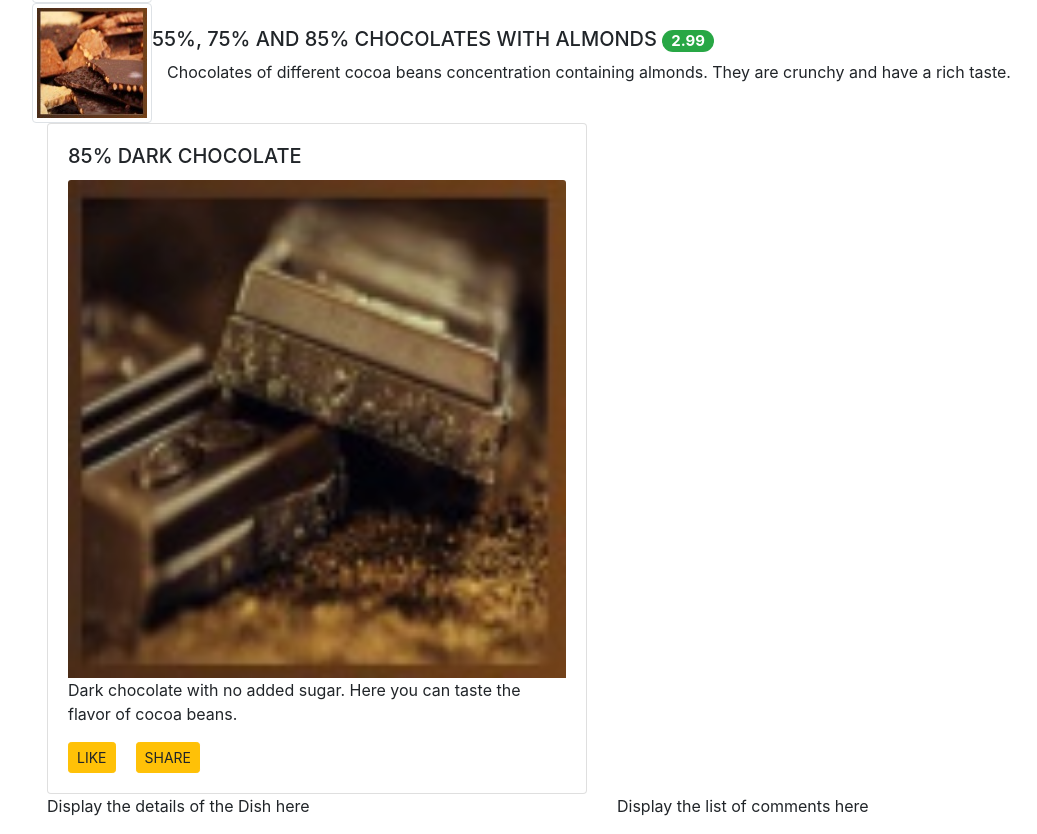
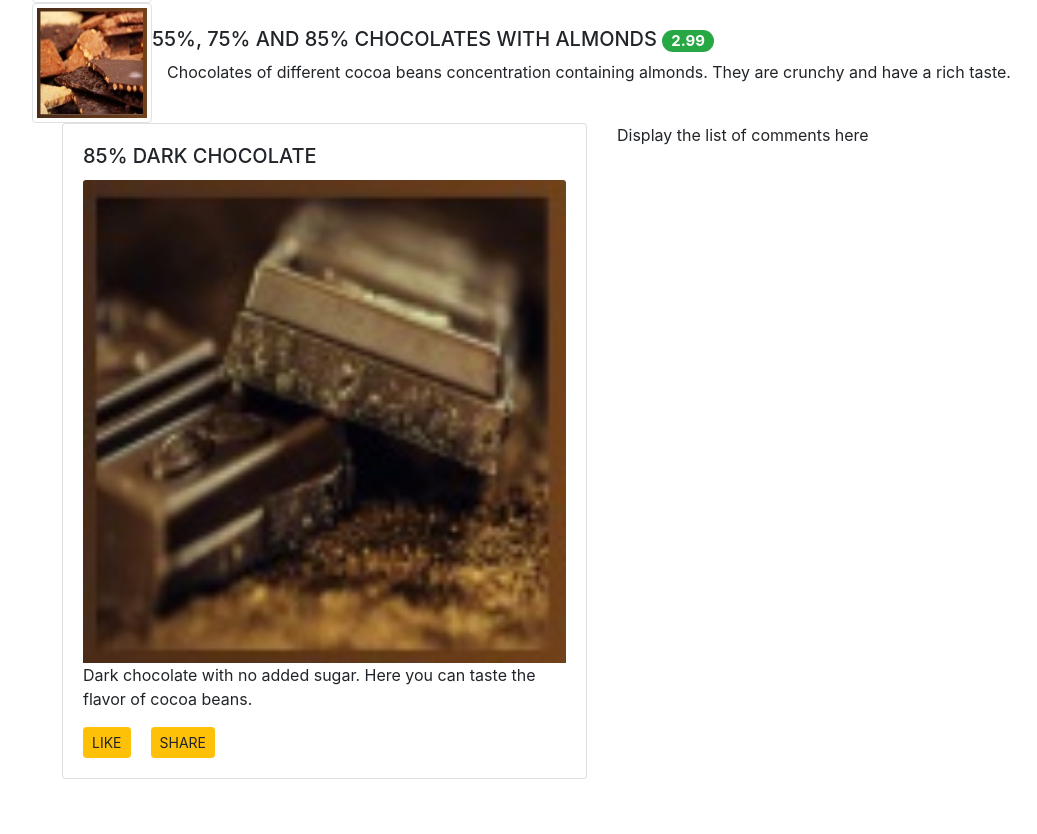
Before and after one commit to sena-tan/angularChocoSena, an Angular app: page / in a window 1280 px wide. Shown: the part 720-1554 px from the top of the page, without its empty margins (38-1075 px from the left). After the commit the page ends 1499 px from the top, so only its background shows below. Built offline with nearby package versions, Linux system fonts and the light colour scheme.

Commit message:
angular assignment1 task2

```diff
--- a/src/app/app.component.html
+++ b/src/app/app.component.html
@@ -11,4 +11,4 @@
   </div>
 </header>
 <app-menu></app-menu>
-<app-dishdetail></app-dishdetail>
+<!-- <app-dishdetail></app-dishdetail> -->
--- a/src/app/dishdetail/dishdetail.component.html
+++ b/src/app/dishdetail/dishdetail.component.html
@@ -1,7 +1,15 @@
 <div class="container">
-    <div class="row">
+    <div class="row" *ngIf="dish">
         <div class="col-12 col-sm-6">
-            <p>Display the details of the Dish here</p>
+            <div class="card">
+                <div class="card-body">
+                    <h5 class="card-title">{{dish.name | uppercase}}</h5>
+                    <img class="card-img-top" src={{dish.image}} alt={{dish.name}}>
+                    <p class="card-text">{{dish.description}}</p>
+                    <a href="#" class="card-link btn btn-warning btn-sm">LIKE</a>
+                    <a href="#" class="card-link btn btn-warning btn-sm">SHARE</a>
+                </div>
+            </div>
         </div>
         <div class="col-12 col-sm-6">
             <p>Display the list of comments here</p>
--- a/src/app/dishdetail/dishdetail.component.ts
+++ b/src/app/dishdetail/dishdetail.component.ts
@@ -43,6 +43,7 @@ const DISH = {
 export class DishdetailComponent implements OnInit {
   dish = DISH;
 
+
   constructor() { }
 
   ngOnInit(): void {
--- a/src/app/menu/menu.component.html
+++ b/src/app/menu/menu.component.html
@@ -20,7 +20,7 @@
             </div>
         </div>
     </div>
-    <div class="row" *ngIf="selectedDish">
+    <!-- <div class="row" *ngIf="selectedDish">
         <div class="col-12 col-sm-6">
           <div class="card" >
             <div class="card-body">
@@ -32,6 +32,8 @@
             </div>
           </div>
         </div>
-      </div>
-
+      </div> -->
+    <div>
+        <app-dishdetail></app-dishdetail>
+    </div>
 </div>
--- a/src/app/menu/menu.component.ts
+++ b/src/app/menu/menu.component.ts
@@ -42,9 +42,10 @@ const DISHES: Dish[] = [
   styleUrls: ['./menu.component.css']
 })
 export class MenuComponent implements OnInit {
-  dishes = DISHES;
-  selectedDish = DISHES[0];
-
+  // dishes = DISHES;
+  dishes : Dish[] = DISHES;
+  // selectedDish = DISHES[0];
+  selectedDish : Dish = DISHES[0]
 
   constructor() { }
 
```
